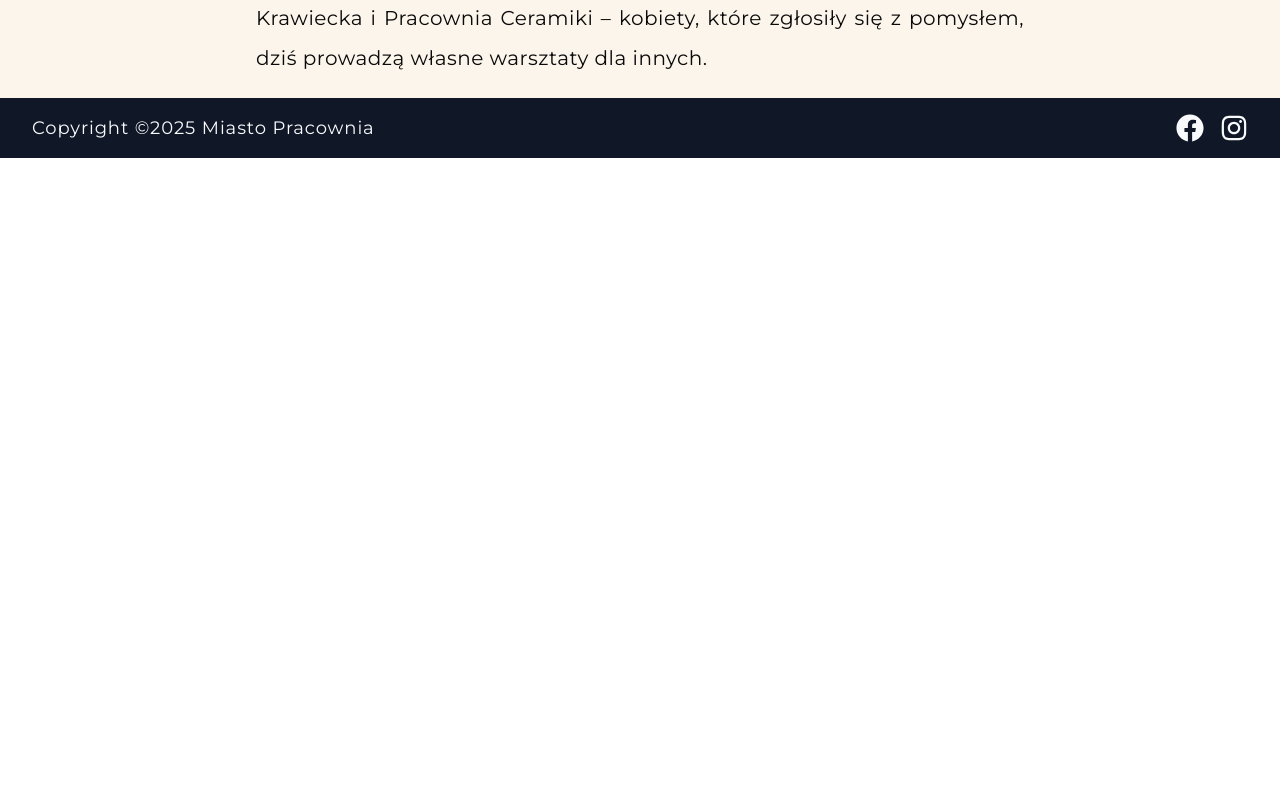
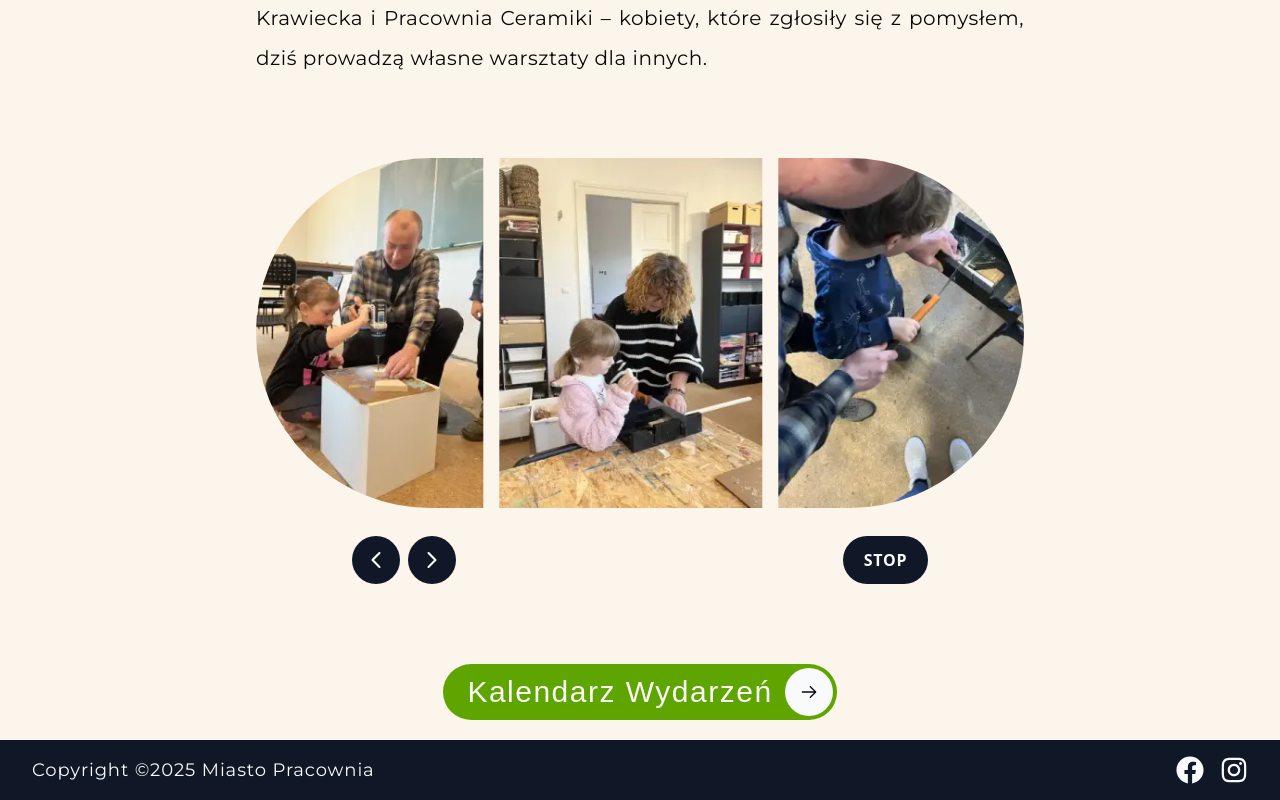
Before and after one commit to misiek869/Miasto_Pracownia_Foundation_Website, a Next.js app: page /pracownie/pracownia_miasto in a window 1280 px wide. Shown: the part 780-1580 px from the top of the page. Before the commit the page ends 938 px from the top, so only its background shows below. Built offline with nearby package versions, Linux system fonts and the light colour scheme; a web font is replaced by a local one.

Commit message:
change title and button bg

```diff
--- a/app/(root)/pracownie/page.tsx
+++ b/app/(root)/pracownie/page.tsx
@@ -45,7 +45,7 @@ const WorkshopsPage = () => {
 				</Link>
 				<Link
 					href={'/pracownie/pracownia_dzieci'}
-					className={`${linkStyle} bg-orange-500`}>
+					className={`${linkStyle} li`}>
 					Pracownia
 					<br />
 					Dzieci
--- a/app/(root)/pracownie/pracownia_ceramiczna/page.tsx
+++ b/app/(root)/pracownie/pracownia_ceramiczna/page.tsx
@@ -42,7 +42,10 @@ const CeramicsWorkshopPage = () => {
 						imageHeight='h-[350px]'
 					/>
 				</div>
-				<Button bgColor='yellow-400' hoverTextColor='yellow-400' />
+				<Button
+					bgColor='bg-yellow-400'
+					hoverTextColor='hover:text-yellow-400'
+				/>
 			</div>
 		</>
 	)
--- a/app/(root)/pracownie/pracownia_drewna/page.tsx
+++ b/app/(root)/pracownie/pracownia_drewna/page.tsx
@@ -51,7 +51,10 @@ const WoodWorkshopPage = () => {
 						btnHoverBgColor='bg-yellow-800'
 					/>
 				</div>
-				<Button bgColor='yellow-700' hoverTextColor='yellow-700' />
+				<Button
+					bgColor='bg-yellow-700'
+					hoverTextColor='hover:text-yellow-700'
+				/>
 			</div>
 		</>
 	)
--- a/app/(root)/pracownie/pracownia_dzieci/page.tsx
+++ b/app/(root)/pracownie/pracownia_dzieci/page.tsx
@@ -3,6 +3,7 @@
 import PageTitle from '@/components/PageTitle'
 import { EmblaOptionsType } from 'embla-carousel'
 import Carousel from '@/components/carousel/Carousel'
+import Button from '@/components/Button'
 
 // export const metadata = {
 // 	title: 'FMP | Pracownia Dzieci',
@@ -31,8 +32,8 @@ const ChildrenWorkshopPage = () => {
 
 	return (
 		<>
-			<PageTitle title='pracownia dzieci' />
-			<div className='mt-10 lg:mt-20 max-w-[80vw] md:max-w-[60vw] mx-auto flex flex-col justify-center'>
+			<PageTitle title='pracownia dzieci' bgColor='bg-orange-500' />
+			<div className='mt-10 lg:mt-20 max-w-[80vw] md:max-w-[60vw] mx-auto flex flex-col justify-center items-center'>
 				<h3 className='w-full text-justify font-montserrat tracking-wide leading-loose text-lg lg:text-xl mx-auto'>
 					Przestrzeń stworzona z myślą o najmłodszych – pełna koloru, pomysłów i
 					radości tworzenia. Twórczo-konstrukcyjne warsztaty, podczas których
@@ -54,6 +55,10 @@ const ChildrenWorkshopPage = () => {
 						imageHeight='h-[350px]'
 					/>
 				</div>
+				<Button
+					bgColor='bg-orange-500'
+					hoverTextColor='hover:text-orange-500'
+				/>
 			</div>
 		</>
 	)
--- a/app/(root)/pracownie/pracownia_kobiet/page.tsx
+++ b/app/(root)/pracownie/pracownia_kobiet/page.tsx
@@ -3,6 +3,7 @@
 import PageTitle from '@/components/PageTitle'
 import { EmblaOptionsType } from 'embla-carousel'
 import Carousel from '@/components/carousel/Carousel'
+import Button from '@/components/Button'
 
 // export const metadata = {
 // 	title: 'FMP | Pracownia Drewna',
@@ -22,8 +23,8 @@ const WomanWorkshopPage = () => {
 	const OPTIONS: EmblaOptionsType = { loop: true }
 	return (
 		<>
-			<PageTitle title='pracownia kobiet' />
-			<div className='mt-10 lg:mt-20 max-w-[80vw] md:max-w-[60vw] mx-auto flex flex-col justify-center'>
+			<PageTitle title='pracownia kobiet' bgColor='bg-pink-500' />
+			<div className='mt-10 lg:mt-20 max-w-[80vw] md:max-w-[60vw] mx-auto flex flex-col justify-center items-center'>
 				<h3 className='w-full text-justify font-montserrat tracking-wide leading-loose text-lg lg:text-xl mx-auto'>
 					Przestrzeń stworzona z myślą o kobietach – pełna ciepła, zrozumienia i
 					wzajemnego wsparcia. Nasze warsztaty to coś więcej niż tylko zajęcia –
@@ -45,6 +46,7 @@ const WomanWorkshopPage = () => {
 						imageHeight='h-[350px]'
 					/>
 				</div>
+				<Button bgColor='bg-pink-500' hoverTextColor='hover:text-pink-500' />
 			</div>
 		</>
 	)
--- a/app/(root)/pracownie/pracownia_krawiecka/page.tsx
+++ b/app/(root)/pracownie/pracownia_krawiecka/page.tsx
@@ -49,7 +49,7 @@ const TailoringWorkshopPage = () => {
 						imageHeight='h-[350px]'
 					/>
 				</div>
-				<Button bgColor='sky-600' hoverTextColor='sky-600' />
+				<Button bgColor='bg-sky-600' hoverTextColor='hover:text-sky-600' />
 			</div>
 		</>
 	)
--- a/app/(root)/pracownie/pracownia_miasto/page.tsx
+++ b/app/(root)/pracownie/pracownia_miasto/page.tsx
@@ -1,15 +1,35 @@
+'use client'
+
 import PageTitle from '@/components/PageTitle'
+import { EmblaOptionsType } from 'embla-carousel'
+import Carousel from '@/components/carousel/Carousel'
+import Button from '@/components/Button'
 
-export const metadata = {
-	title: 'FMP | Pracownia w Mieście',
-}
+// export const metadata = {
+// 	title: 'FMP | Pracownia w Mieście',
+// }
+
+const images: string[] = [
+	'/images/workshops_images/wood/01.webp',
+	'/images/workshops_images/wood/02.webp',
+	'/images/workshops_images/wood/03.webp',
+	'/images/workshops_images/wood/04.webp',
+	'/images/workshops_images/wood/05.webp',
+	'/images/workshops_images/wood/06.webp',
+	'/images/workshops_images/wood/07.webp',
+	'/images/workshops_images/wood/08.webp',
+	'/images/workshops_images/wood/09.webp',
+	'/images/workshops_images/wood/10.webp',
+	'/images/workshops_images/wood/11.webp',
+]
 
 const CityWorkshopPage = () => {
+	const OPTIONS: EmblaOptionsType = { loop: true }
 	return (
 		<>
-			<PageTitle title='pracownia w mieście' />
-			<div className='mt-10 lg:mt-20 max-w-[80vw] md:max-w-[60vw] mx-auto flex flex-col justify-center'>
-				<h3 className='w-full text-justify font-montserrat tracking-wide leading-loose text-lg lg:text-xl mx-auto'>
+			<PageTitle title='pracownia w mieście' bgColor='bg-lime-600' />
+			<div className='mt-10 lg:mt-20 max-w-[80vw] md:max-w-[60vw] mx-auto flex flex-col justify-center items-center'>
+				<h3 className='w-full text-justify font-montserrat tracking-wide leading-loose text-lg lg:text-xl mx-auto '>
 					Projekt „Pracownia w mieście” to cykl warsztatów twórczych, które
 					łączą kreatywność, praktyczność i sąsiedzką energię. Podczas naszych
 					spotkań tworzymy dekoracje i przedmioty do domu – jak kwietniki,
@@ -30,6 +50,16 @@ const CityWorkshopPage = () => {
 					Pracownia Krawiecka i Pracownia Ceramiki – kobiety, które zgłosiły się
 					z pomysłem, dziś prowadzą własne warsztaty dla innych.
 				</h3>
+
+				<div className='max-w-[80vw] md:max-w-[60vw] mt-20 pb-20 mx-auto '>
+					<Carousel
+						slides={images}
+						options={OPTIONS}
+						borderColor={'border-[var(--primary)]'}
+						imageHeight='h-[350px]'
+					/>
+				</div>
+				<Button bgColor='bg-lime-600' hoverTextColor='hover:text-lime-600' />
 			</div>
 		</>
 	)
--- a/components/Button.tsx
+++ b/components/Button.tsx
@@ -11,13 +11,13 @@ type ButtonProps = {
 const Button = ({
 	text = 'Kalendarz Wydarzeń',
 	link = '/kalendarz',
-	bgColor = 'pink-500',
-	hoverTextColor = 'pink-500',
+	bgColor = 'bg-pink-500',
+	hoverTextColor = 'hover:text-pink-500',
 }: ButtonProps) => {
 	return (
 		<Link href={link}>
 			<button
-				className={`group relative inline-flex h-[calc(48px+8px)] items-center justify-center rounded-full bg-${bgColor} py-1 pl-6 pr-14 font-medium text-neutral-50 cursor-pointer hover:text-${hoverTextColor}`}>
+				className={`group relative inline-flex h-[calc(48px+8px)] items-center justify-center rounded-full ${bgColor} py-1 pl-6 pr-14 font-medium text-neutral-50 cursor-pointer ${hoverTextColor}`}>
 				<span className='z-10 pr-2 text-md md:text-2xl xl:text-3xl  font-calistoga tracking-wider  transition-colors duration-300'>
 					{text}
 				</span>
```
